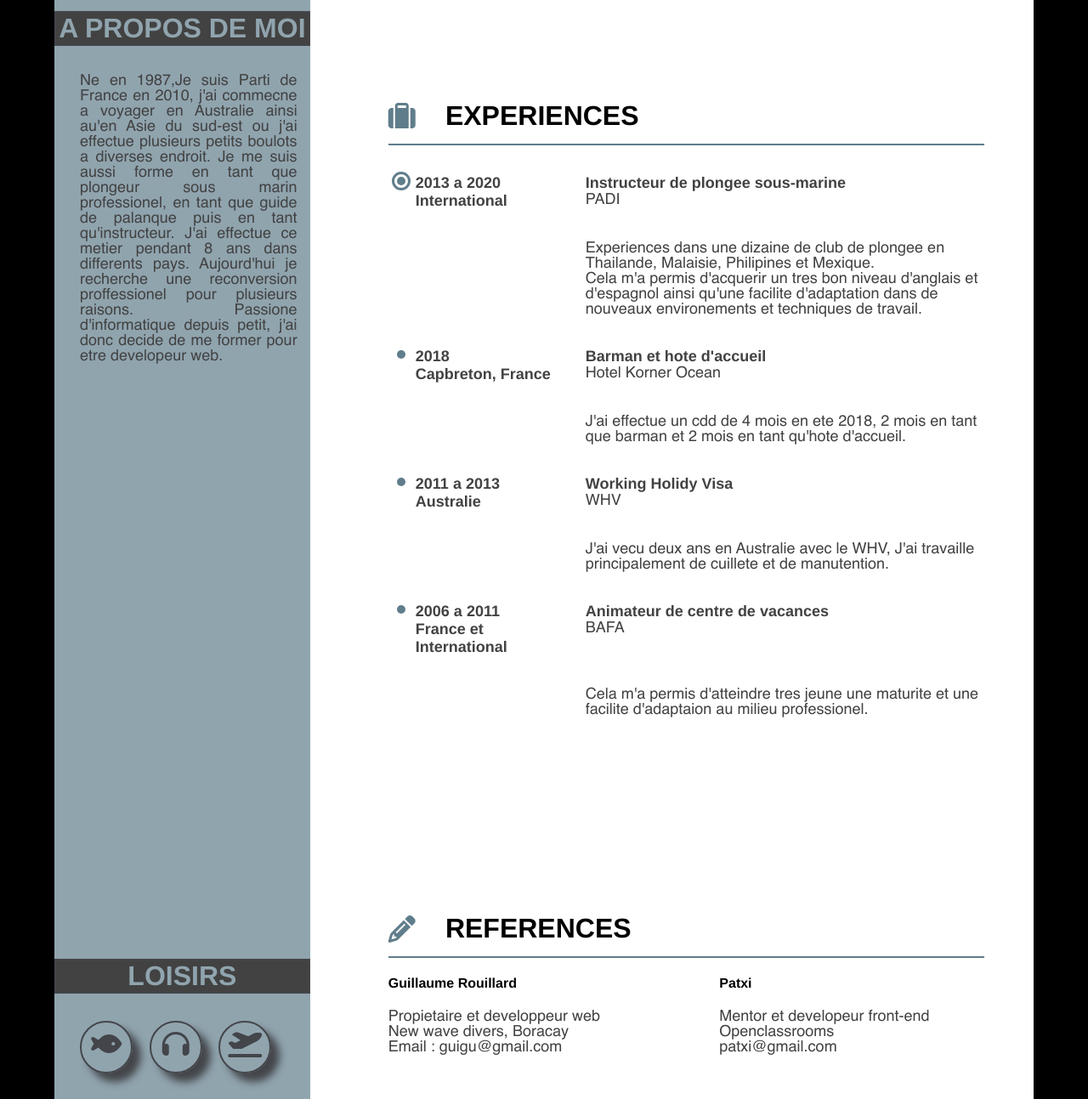
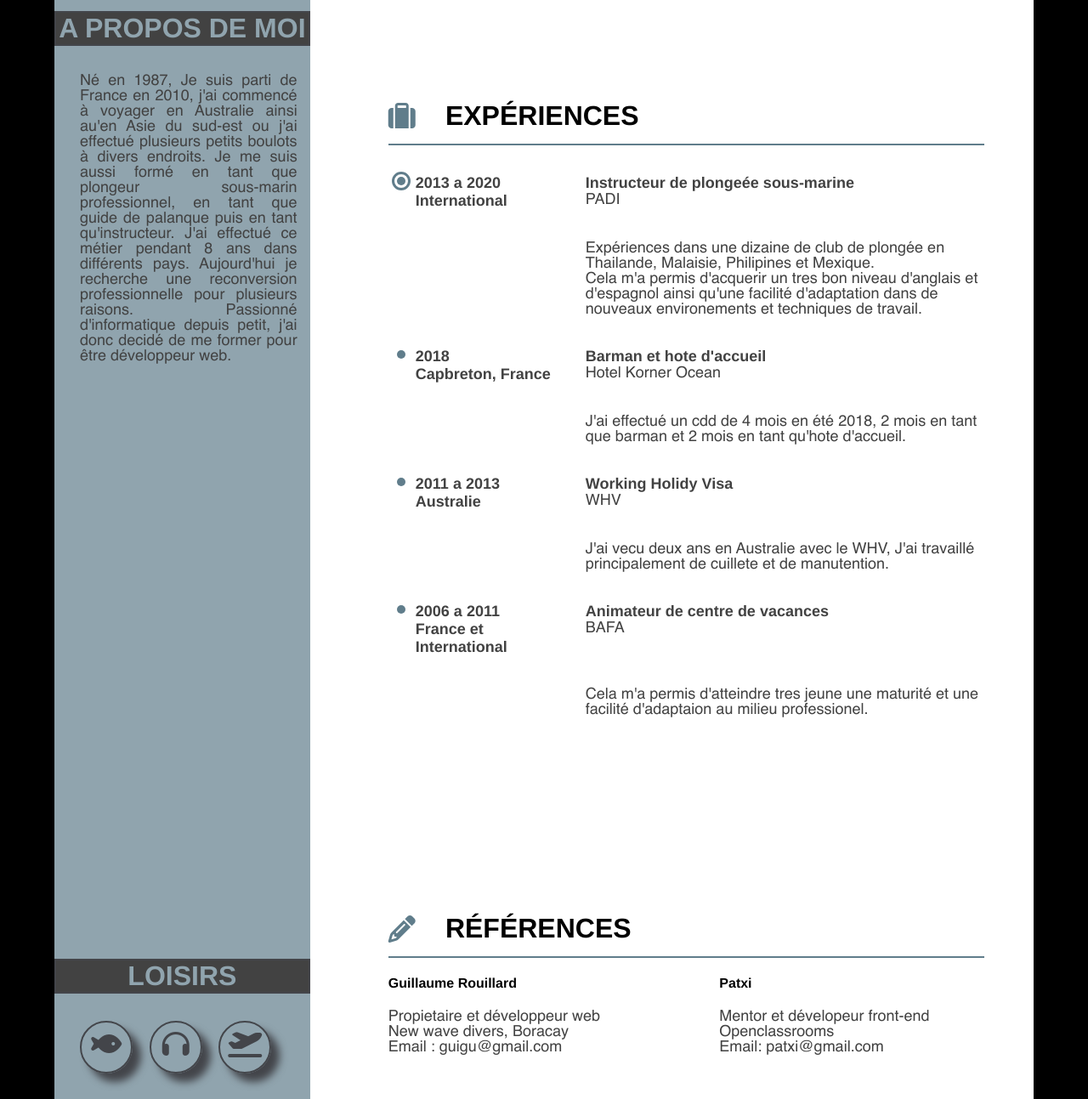
Before and after one commit to anobayann/projet2OCR, a plain HTML site: page index.html in a window 1280 px wide. Shown: the part 691-1984 px from the top of the page at 85% size. Drawn offline with Linux system fonts and the light colour scheme.

Commit message:
correction ortographe

```diff
--- a/index.html
+++ b/index.html
@@ -47,10 +47,10 @@
                 <!--partie du milieu avec a propos -->
 				<section id="apropos">
 						<h3>A Propos de moi</h3>
-						<p>Ne en 1987,Je suis Parti de France en 2010, j'ai commecne a voyager en Australie ainsi au'en Asie du sud-est ou j'ai effectue plusieurs petits boulots a diverses endroit.
-                        Je me suis aussi forme en tant que plongeur sous marin professionel, en tant que guide de palanque puis en tant qu'instructeur. J'ai effectue ce metier pendant 8 ans dans differents pays.
-                        Aujourd'hui je recherche une reconversion proffessionel pour plusieurs raisons.
-                        Passione d'informatique depuis petit, j'ai donc decide de me former pour etre developeur web.
+						<p>Né en 1987, Je suis parti de France en 2010, j'ai commencé à voyager en Australie ainsi au'en Asie du sud-est ou j'ai effectué plusieurs petits boulots à divers endroits.
+                            Je me suis aussi formé en tant que plongeur sous-marin professionnel, en tant que guide de palanque puis en tant qu'instructeur. J'ai effectué ce métier pendant 8 ans dans différents pays.
+                            Aujourd'hui je recherche une reconversion professionnelle pour plusieurs raisons.
+                            Passionné d'informatique depuis petit, j'ai donc decidé de me former pour être développeur web.
                         </p>
 				</section>
 
@@ -74,7 +74,7 @@
                    <!-- En tete avec nom et metier-->
                     <header>
                         <h1><strong id="anoba">Anoba</strong> Yann</h1>
-                        <h2><span id="devel">Devel</span>oppeur web freelance</h2>
+                        <h2><span id="devel">Dével</span>oppeur web freelance</h2>
                     </header>
 
 
@@ -100,7 +100,7 @@
 
 
                                         <p class="date">2013<br>Thailande</p>
-                                        <p><strong>PADI</strong><br>Instructeur de plongee sous-marines</p>
+                                        <p><strong>PADI</strong><br>Instructeur de plongée sous-marines</p>
 
 
                                 </li>
@@ -117,7 +117,7 @@
 
                                         <p class="date">2007<br>Roubaix</p>
 
-                                        <p><strong>BAC S</strong><br>Baccalaureat Scientifique option Mathematique au Lycee St Remy a Roubaix.</p>
+                                        <p><strong>BAC S</strong><br>Baccalaureat Scientifique option Mathematique au Lycée St Remy a Roubaix.</p>
 
 
                                 </li>
@@ -130,7 +130,7 @@
 
 				         <div class="sous_titre">
                             <i class="fas fa-suitcase"></i>
-                            <h3>experiences </h3>
+                            <h3>expériences </h3>
                          </div>
 
                         <div id="main_experience">
@@ -143,8 +143,8 @@
 
                                         <p class="date">2013 a 2020<br>International</p>
 
-                                        <p><strong>Instructeur de plongee sous-marine</strong><br>PADI</p>
-                                        <p class="desc"> Experiences dans une dizaine de club de plongee en Thailande, Malaisie, Philipines et Mexique.<br>Cela m'a permis d'acquerir un tres bon niveau d'anglais et d'espagnol ainsi qu'une facilite d'adaptation dans de nouveaux environements et techniques de travail.<br>
+                                        <p><strong>Instructeur de plongeée sous-marine</strong><br>PADI</p>
+                                        <p class="desc"> Expériences dans une dizaine de club de plongée en Thailande, Malaisie, Philipines et Mexique.<br>Cela m'a permis d'acquerir un tres bon niveau d'anglais et d'espagnol ainsi qu'une facilité d'adaptation dans de nouveaux environements et techniques de travail.<br>
                                         </p>
 
 
@@ -155,7 +155,7 @@
 
                                         <p class="date">2018<br>Capbreton, France</p>
                                         <p><strong>Barman et hote d'accueil</strong><br>Hotel Korner Ocean</p>
-                                        <p class="desc"> J'ai effectue un cdd de 4 mois en ete 2018, 2 mois en tant que barman et 2 mois en tant qu'hote d'accueil.</p>
+                                        <p class="desc"> J'ai effectué un cdd de 4 mois en été 2018, 2 mois en tant que barman et 2 mois en tant qu'hote d'accueil.</p>
 
 
 
@@ -168,7 +168,7 @@
                                         <p><strong>Working Holidy Visa</strong><br>WHV</p>
 
                                         <p class="desc">
-                                        J'ai vecu deux ans en Australie avec le WHV, J'ai travaille principalement de cuillete et de manutention.</p>
+                                        J'ai vecu deux ans en Australie avec le WHV, J'ai travaillé principalement de cuillete et de manutention.</p>
 
 
                                 </li>
@@ -178,7 +178,7 @@
                                         <p class="date">2006 a 2011<br>France et International</p>
 
                                         <p><strong>Animateur de centre de vacances</strong><br>BAFA</p>
-                                        <p class="desc"> Cela m'a permis d'atteindre tres jeune une maturite et une facilite d'adaptaion au milieu professionel.</p>
+                                        <p class="desc"> Cela m'a permis d'atteindre tres jeune une maturité et une facilité d'adaptaion au milieu professionel.</p>
 
 
                                 </li>
@@ -192,17 +192,17 @@
 
                             <div class="sous_titre">
                                 <i class="fas fa-pencil-alt"></i>
-                                <h3>references</h3>
+                                <h3>références</h3>
                             </div>
 
                             <div class="allflex">
                                 <div class="gui">
                                     <h4>Guillaume Rouillard</h4>
-                                    <p>Propietaire et developpeur web<br>New wave divers, Boracay<br>Email : guigu@gmail.com</p>
+                                    <p>Propietaire et développeur web<br>New wave divers, Boracay<br>Email : guigu@gmail.com</p>
                                 </div>
                                 <div class="patxi">
                                     <h4>Patxi</h4>
-                                    <p>Mentor et developeur front-end<br>Openclassrooms<br>patxi@gmail.com</p>
+                                    <p>Mentor et dévelopeur front-end<br>Openclassrooms<br>Email: patxi@gmail.com</p>
                                 </div>
                             </div>
                    </footer>
```
